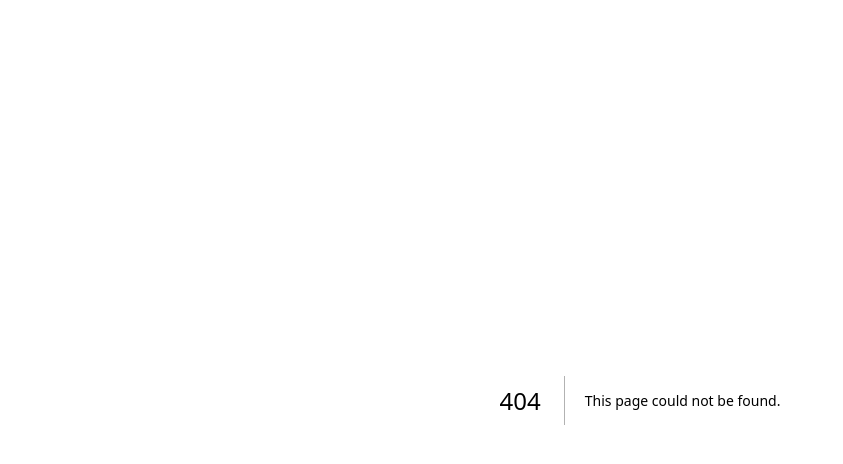
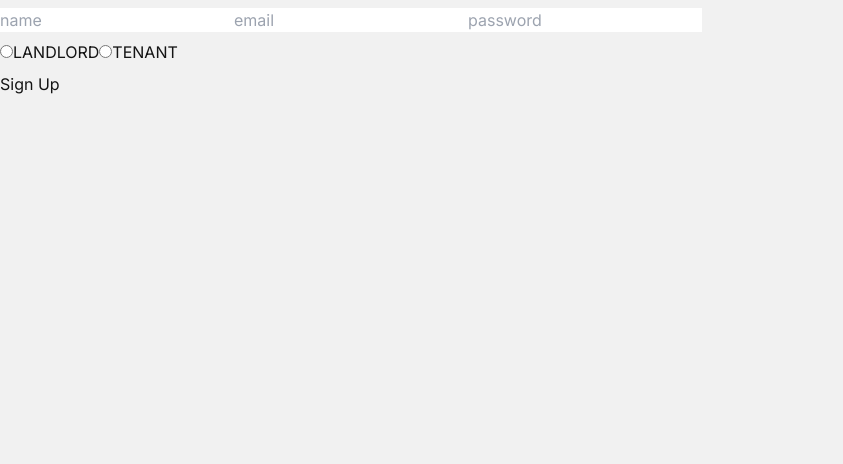
Before and after one commit to lidyadk/landlord-devdynamos, a Next.js app: page /register in a window 1280 px wide. Before the commit this address had no page. Shown: the top 464 px of the page, without its empty margins (0-843 px from the left). Built offline with nearby package versions, Linux system fonts and the light colour scheme.

Commit message:
feat: add user registration feature (no UI yet)

```diff
--- a/package.json
+++ b/package.json
@@ -10,9 +10,9 @@
   },
   "dependencies": {
     "@aws-sdk/client-s3": "^3.575.0",
-    "@prisma/client": "^5.13.0",
+    "@prisma/client": "^5.14.0",
+    "bcrypt": "^5.1.1",
     "next": "14.2.3",
-    "prisma": "^5.13.0",
     "react": "^18",
     "react-dom": "^18"
   },
@@ -21,6 +21,7 @@
     "eslint": "^8",
     "eslint-config-next": "14.2.3",
     "postcss": "^8",
+    "prisma": "^5.14.0",
     "tailwindcss": "^3.4.1"
   }
 }
--- /dev/null
+++ b/src/app/(auth)/register/page.js
@@ -0,0 +1,5 @@
+import { Register } from "@/components/auth/register";
+
+export default function Page() {
+  return <Register />;
+}
--- /dev/null
+++ b/src/app/api/auth/register/route.js
@@ -0,0 +1,29 @@
+import prisma from "@/utils/prisma";
+import bcrypt from "bcrypt";
+
+export async function POST(req) {
+  const { username, email, password, role } = await req.json();
+
+  if (!username || !email || !password || !role) {
+    return Response.json(
+      { message: "All field must be filled!" },
+      { status: 400 }
+    );
+  }
+
+  const hashPassword = await bcrypt.hash(password, 10);
+
+  const newUser = await prisma.user.create({
+    data: {
+      username,
+      email,
+      password: hashPassword,
+      role,
+    },
+  });
+
+  return Response.json(
+    { message: "User registered succesfully", data: newUser },
+    { status: 201 }
+  );
+}
--- /dev/null
+++ b/src/components/auth/register.jsx
@@ -0,0 +1,82 @@
+"use client";
+
+import { useRef, useState } from "react";
+
+export const Register = () => {
+  const formRef = useRef();
+  const [email, setEmail] = useState("");
+  const [username, setUsername] = useState("");
+  const [password, setPassword] = useState("");
+  const [role, setRole] = useState("");
+  const [message, setMessage] = useState("");
+
+  const handleRoleChange = (e) => {
+    setRole(e.target.value);
+  };
+
+  const handleSubmit = async (e) => {
+    e.preventDefault();
+
+    const response = await fetch("http://localhost:3000/api/auth/register", {
+      cache: "no-store",
+      method: "POST",
+      headers: {
+        "Content-Type": "application/json",
+      },
+      body: JSON.stringify({ username, email, password, role }),
+    });
+
+    console.log({ username, email, password, role });
+
+    const data = await response.json();
+    setMessage(data.message);
+    formRef.current.reset();
+  };
+
+  return (
+    <div>
+      <form ref={formRef} onSubmit={handleSubmit} className="space-y-2">
+        <input
+          type="text"
+          value={username}
+          placeholder="name"
+          onChange={(e) => setUsername(e.target.value)}
+        />
+        <input
+          type="email"
+          value={email}
+          placeholder="email"
+          onChange={(e) => setEmail(e.target.value)}
+        />
+        <input
+          type="password"
+          value={password}
+          placeholder="password"
+          onChange={(e) => setPassword(e.target.value)}
+        />
+        <div>
+          <label>
+            <input
+              type="radio"
+              value="LANDLORD"
+              checked={role === "LANDLORD"}
+              onChange={handleRoleChange}
+            />
+            LANDLORD
+          </label>
+          <label>
+            <input
+              type="radio"
+              value="TENANT"
+              checked={role === "TENANT"}
+              onChange={handleRoleChange}
+            />
+            TENANT
+          </label>
+        </div>
+        <button type="submit">Sign Up</button>
+      </form>
+      {message !== "" ? <div>{message}</div> : null}
+    </div>
+  );
+};
```
Also changed, not shown: 2 other files (tests, documents, lock files or other folders).
